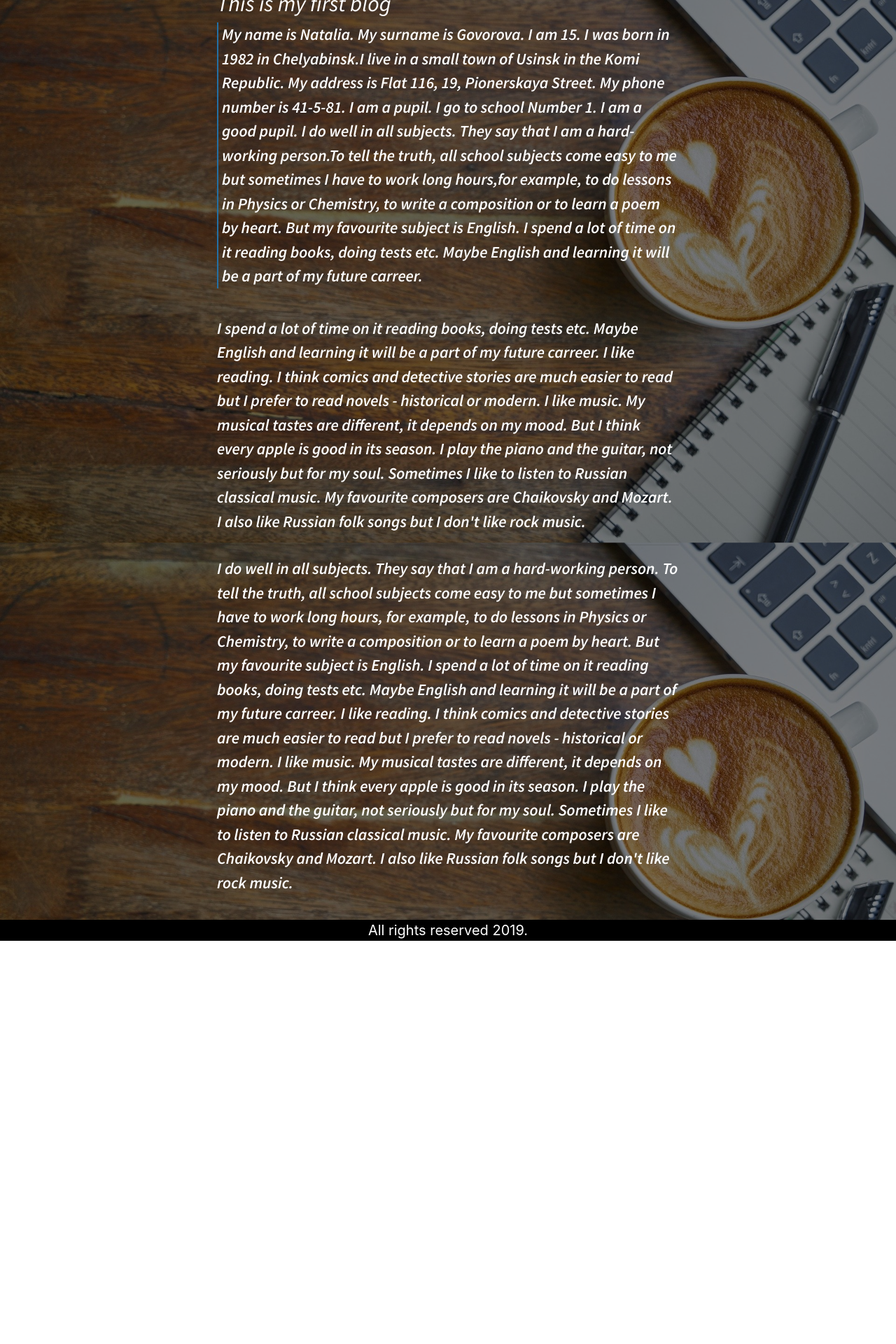
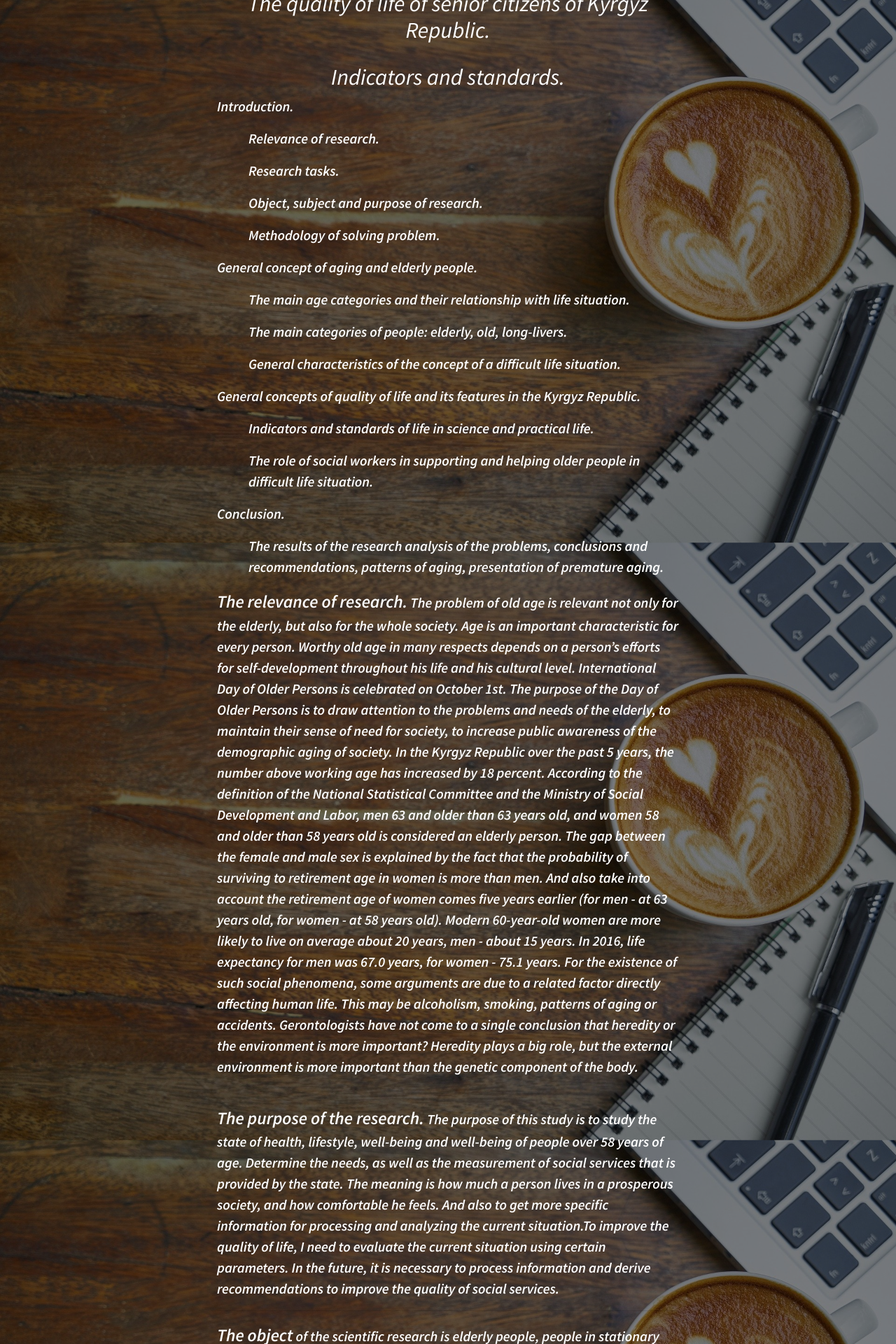
Before and after one commit to erkinbekabdurakhman/erkinbek.net.kg, a React (Create React App) app: page /blog in a window 1280 px wide. Shown: the part 140-2060 px from the top of the page at 70% size. Before the commit the page ends 1484 px from the top, so only its background shows below. Built offline with nearby package versions, Linux system fonts and the light colour scheme.

Commit message:
Added Blog and ExtraFooter component

```diff
--- a/src/components/blog/blog.css
+++ b/src/components/blog/blog.css
@@ -14,32 +14,35 @@ margin: 0px auto;
 max-width: 700px;
 font-family: 'Source Sans Pro', sans-serif;
 }
-.blog {
-margin-bottom: 0px;
-}
 .date {
 color: #fff;
 letter-spacing: 0.2rem;
 text-transform: uppercase;
 font-weight: 700;
+font-family: 'Source Sans Pro', sans-serif;
 }
-.paragraph {
-border-left: 2px solid #2370a5;
-padding-left: 5px;
-}
-.blog h2 {
+.blog-title {
 padding-top: 20px;
 font-size: 2.0rem;
 color: #fff;
-}
-hr {
-border: 0;
-height: 0;
-border-top: 1px solid #2370a5;
-border-bottom: 1px solid #2370a5;
+text-align: center;
+font-family: 'Source Sans Pro', sans-serif;
 }
 .blog p {
 color: #fff;
 font-weight: 800;
-font-size: 23px;
+font-size: 20px;
+font-family: 'Source Sans Pro', sans-serif;
 }
+.chapters ul li{
+color: #fff;
+font-weight: 800;
+font-size: 20px;
+font-family: 'Source Sans Pro', sans-serif;
+}
+.paragraph span{
+font-size: 25px;
+color: #fff;
+font-weight: 800;
+font-family: 'Source Sans Pro', sans-serif;
+}
--- a/src/components/blog/blog.js
+++ b/src/components/blog/blog.js
@@ -9,37 +9,96 @@ class Blog extends React.Component {
                     <div className="date">
                         7 April 2020
                     </div>
-                    <h2>This is my first blog</h2>
-                        <p class="paragraph"> My name is Natalia. My surname is Govorova.
-                        I am 15. I was born in 1982 in Chelyabinsk.I live in a small town
-                         of Usinsk in the Komi Republic. My address is Flat 116, 19,
-                            Pionerskaya Street. My phone number is 41-5-81. I am a pupil.
-                             I go to school Number 1. I am a good pupil. I do well in all subjects.
-                              They say that I am a hard-working person.To tell the truth, all school subjects
-                              come easy to me but sometimes I have to work long hours,for example, to do lessons
-                               in Physics or Chemistry, to write a composition or to learn a poem by heart.
-                                But my favourite subject is English. I spend a lot of
-                                time on it reading books, doing tests etc.
-                                Maybe English and learning it will be a part of my future carreer.</p> <br />
-                        <p> I spend a lot of time on it reading books, doing tests
-                                etc. Maybe English and learning it will be a part of my future carreer. I like reading. I think
-                                comics and detective stories are much easier to read but I prefer to read novels -
-                                historical or modern. I like music. My musical tastes are different, it depends on my mood.
-                                But I think every apple is good in its season. I play the piano and the guitar,
-                                    not seriously but for my soul. Sometimes I like to listen to Russian classical music.
-                                    My favourite composers are Chaikovsky and Mozart.
-                                    I also like Russian folk songs but I don't like rock music.</p><hr />
-                        <p>I do well in all subjects. They say that I am a hard-working person.
-                            To tell the truth, all school subjects come easy to me but sometimes I have to work long hours,
-                                for example, to do lessons in Physics or Chemistry, to write a composition or to learn a poem by
-                                heart. But my favourite subject is English. I spend a lot of time on it reading books, doing tests
-                                etc. Maybe English and learning it will be a part of my future carreer. I like reading. I think
-                                comics and detective stories are much easier to read but I prefer to read novels -
-                                historical or modern. I like music. My musical tastes are different, it depends on my mood.
-                                But I think every apple is good in its season. I play the piano and the guitar,
-                                not seriously but for my soul. Sometimes I like to listen to Russian classical music.
-                                My favourite composers are Chaikovsky and Mozart.
-                                I also like Russian folk songs but I don't like rock music.</p>
+                    <h2 className="blog-title">The quality of life of senior citizens of Kyrgyz Republic.</h2>
+                            <h2 className="blog-title"> Indicators and standards.</h2>
+                    <div className="chapters">
+                        <p>Introduction.</p>
+                        <ul>
+                            <li>Relevance of research.</li>
+                            <li>Research tasks.</li>
+                            <li>Object, subject and purpose of research.</li>
+                            <li>Methodology of solving problem.</li>
+                        </ul>
+                    </div>
+                    <div className="chapters">
+                        <p>General concept of aging and elderly people.</p>
+                        <ul>
+                            <li>The main age categories and their relationship with life situation. </li>
+                            <li>The main categories of people: elderly, old, long-livers.</li>
+                            <li>General characteristics of the concept of a difficult life situation.</li>
+                        </ul>
+                    </div>
+                    <div className="chapters">
+                        <p>General concepts of quality of life and its features in the Kyrgyz Republic.</p>
+                        <ul>
+                            <li>Indicators and standards of life in science and practical life.</li>
+                            <li>The role of social workers in supporting and helping older people in difficult life situation.</li>
+                        </ul>
+                    </div>
+                    <div className="chapters">
+                        <p>Conclusion.</p>
+                        <ul><li>
+                             The results of the research analysis of the problems,
+                             conclusions and recommendations,
+                              patterns of aging, presentation of premature aging.
+                            </li>
+                        </ul>
+                    </div>
+                    <p className="paragraph"><span>The relevance of research.</span> The problem of old
+                    age is relevant not only for the elderly, but also for the whole
+                    society. Age is an important characteristic for every person.
+                    Worthy old age in many respects depends on a person’s efforts
+                    for self-development throughout his life and his cultural level.
+                    International Day of Older Persons is celebrated on October 1st.
+                    The purpose of the Day of Older Persons is to draw attention to the
+                    problems and needs of the elderly, to maintain their sense of need
+                    for society, to increase public awareness of the demographic aging
+                    of society. In the Kyrgyz Republic over the past 5 years, the number
+                    above working age has increased by 18 percent. According to the definition
+                    of the National Statistical Committee and the Ministry of Social Development
+                    and Labor, men 63 and older than 63 years old, and women 58 and older than
+                    58 years old is considered an elderly person. The gap between the female
+                    and male sex is explained by the fact that the probability of surviving
+                    to retirement age in women is more than men. And also take into account
+                    the retirement age of women comes five years earlier (for men - at 63 years
+                    old, for women - at 58 years old). Modern 60-year-old women are more likely
+                    to live on average about 20 years, men - about 15 years. In 2016, life
+                    expectancy for men was 67.0 years, for women - 75.1 years. For the existence
+                    of such social phenomena, some arguments are due to a related factor directly
+                    affecting human life. This may be alcoholism, smoking, patterns of aging
+                    or accidents. Gerontologists have not come to a single conclusion that heredity
+                    or the environment is more important? Heredity plays a big role, but the external
+                    environment is more important than the genetic component of the body.</p> <br />
+
+                    <p className="paragraph"><span>The purpose of the research.</span> The purpose
+                    of this study is to study the state of health, lifestyle, well-being and
+                    well-being of people over 58 years of age. Determine the needs, as well as
+                    the measurement of social services that is provided by the state. The
+                    meaning is how much a person lives in a prosperous society, and how
+                    comfortable he feels. And also to get more specific information for
+                    processing and analyzing the current situation.To improve the quality
+                    of life, I need to evaluate the current situation using certain parameters.
+                    In the future, it is necessary to process information and derive recommendations
+                    to improve the quality of social services.</p><hr />
+
+                    <p className="paragraph"><span>The object</span> of the scientific research is
+                    elderly people, people in stationary institutions, single elderly people,
+                    people with disabilities, people in difficult situations. Such institutions
+                    include nursing homes for the elderly and disabled,a home for single
+                    elderly people, gerontological centers.</p>
+
+                    <p className="paragraph"><span>Subject research and methodology.</span> The subject
+                    of my research is a person in society,human rights, the relationship between
+                    clients and a social worker, principles and methods of implementing social
+                    services, laws and regulations guaranteeing the provision of social
+                    services for people with disabilities, indicators and indicators
+                    of quality of life. For the study, surveys are used to assess needs, and expert
+                    interviews, desk research.</p>
+                    <p className="paragraph"><span>Research Task.</span> What technologies
+                    are used to perform social services.Identify traditional and innovative methods.
+                    Compare international standards of social services with state standards
+                    of quality of social services. Hear the opinions of consumers of social
+                    services. Are they satisfied? Determine the level of quality.</p>
                 </div>
             </section>
         )
--- /dev/null
+++ b/src/components/extrafooter/extrafooter.css
@@ -0,0 +1,28 @@
+.extrafooter {
+background: #000;
+color: #fff;
+text-align: center;
+margin-bottom: 0px !important;
+}
+.extrafooter h5 {
+font-size: 25px;
+margin: 25px 0;
+color: #fff;
+}
+.extrafooter button {
+width: 140px;
+margin: .6rem;
+font-weight: 600;
+border-radius: 1.2rem;
+}
+.extrafooter p {
+font-size: 17px;
+cursor: pointer;
+color: #fff;
+margin-bottom: 0px !important;
+}
+.extrafooter hr {
+margin-top: 10px;
+margin-bottom: 0px !important;
+background: #fff;
+}
--- /dev/null
+++ b/src/components/extrafooter/index.js
@@ -0,0 +1,2 @@
+import ExtraFooter from './ExtraFooter.js';
+export default ExtraFooter;
--- a/src/components/pages/pages.js
+++ b/src/components/pages/pages.js
@@ -7,6 +7,7 @@ import Skills from '../skills';
 import Portfolio from '../portfolio';
 import Contacts from '../contact';
 import Blog from '../blog';
+import ExtraFooter from '../extrafooter';
 
 const HomePage = () => {
     return(
@@ -32,7 +33,7 @@ const SkillsPage = () => {
         <div>
             <Header />
             <Skills />
-            <Footer />
+            <ExtraFooter />
         </div>
 
     )
--- a/src/components/skills/skills.css
+++ b/src/components/skills/skills.css
@@ -1,3 +1,6 @@
+.container {
+margin-bottom: 0px !important;
+}
 .container h3 {
 text-align: center;
 color: #000;
```
Also changed, not shown: src/components/extrafooter/ExtraFooter.js (added, +36 -0 lines).
